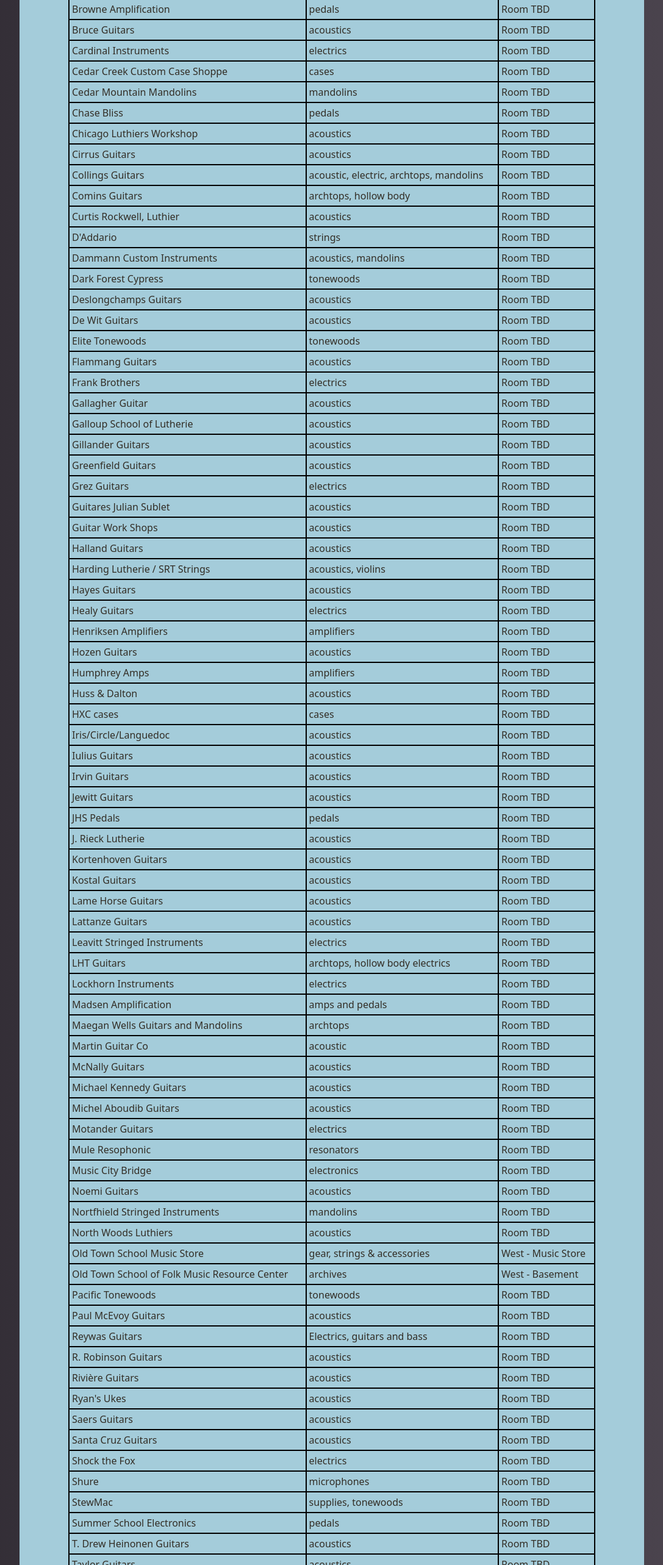
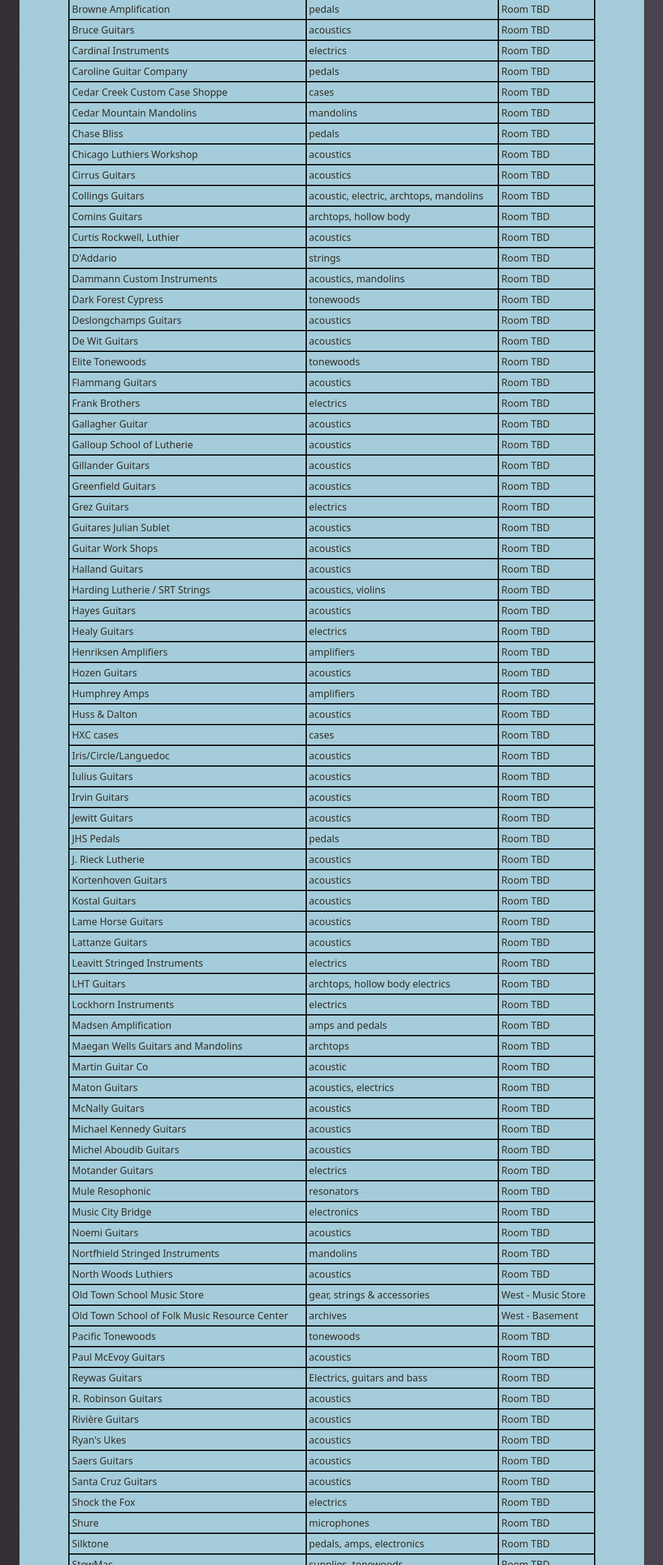
Before and after one commit to oldtownschool/fretboard-summit, a Next.js app: page /luthiers in a window 1280 px wide. Shown: the part 1041-3607 px from the top of the page at 61% size, without its empty margins (96-1183 px from the left). Built offline with nearby package versions, Linux system fonts and the light colour scheme.

Commit message:
added three new luthiers to the list

```diff
--- a/app/luthiers/page.js
+++ b/app/luthiers/page.js
@@ -118,6 +118,11 @@ export default function Luthiers() {
               <tr>
                 <td><Link href="https://cardinalinstruments.com/">Cardinal Instruments</Link></td>
                 <td>electrics</td>
+                <td>Room TBD</td>
+              </tr>
+              <tr>
+                <td><Link href="https://carolineguitar.com/">Caroline Guitar Company</Link></td>
+                <td>pedals</td>
                 <td>Room TBD</td>
               </tr>
               <tr>
@@ -363,6 +368,11 @@ export default function Luthiers() {
                 <td>Room TBD</td>
               </tr>
               <tr>
+                <td><Link href="https://maton.com.au/">Maton Guitars</Link></td>
+                <td>acoustics, electrics</td>
+                <td>Room TBD</td>
+              </tr>
+              <tr>
                 <td><Link href="https://mcnallyguitars.com/">McNally Guitars</Link></td>
                 <td>acoustics</td>
                 <td>Room TBD</td>
@@ -465,6 +475,11 @@ export default function Luthiers() {
               <tr>
                 <td><Link href="https://www.shure.com/en-US">Shure </Link></td>
                 <td>microphones</td>
+                <td>Room TBD</td>
+              </tr>
+              <tr>
+                <td><Link href="https://www.silktone.org/">Silktone</Link></td>
+                <td>pedals, amps, electronics</td>
                 <td>Room TBD</td>
               </tr>
               <tr>
--- a/next.config.js
+++ b/next.config.js
@@ -1,12 +1,12 @@
 /** @type {import('next').NextConfig} */
 const nextConfig = {
-  // output: "export",
-  // basePath: "",
-  // images: {
-  //   domains: ["https://fretboardsummit.org/"],
-  //   formats: ["image/webp"],
-  //   unoptimized: true,
-  // },
+  output: "export",
+  basePath: "",
+  images: {
+    domains: ["https://fretboardsummit.org/"],
+    formats: ["image/webp"],
+    unoptimized: true,
+  },
 };
 
 module.exports = nextConfig;
--- a/package.json
+++ b/package.json
@@ -4,7 +4,7 @@
   "private": true,
   "scripts": {
     "dev": "next dev",
-    "build": "next build",
+    "build": "next build && export",
     "start": "next start",
     "lint": "next lint"
   },
```
